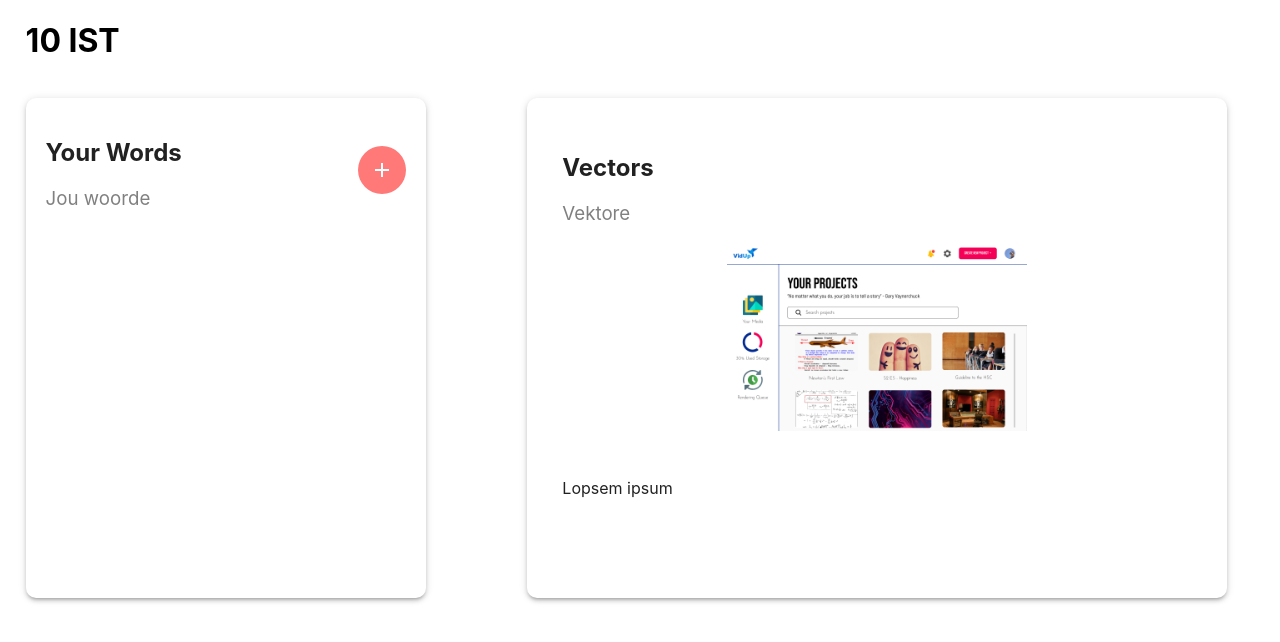
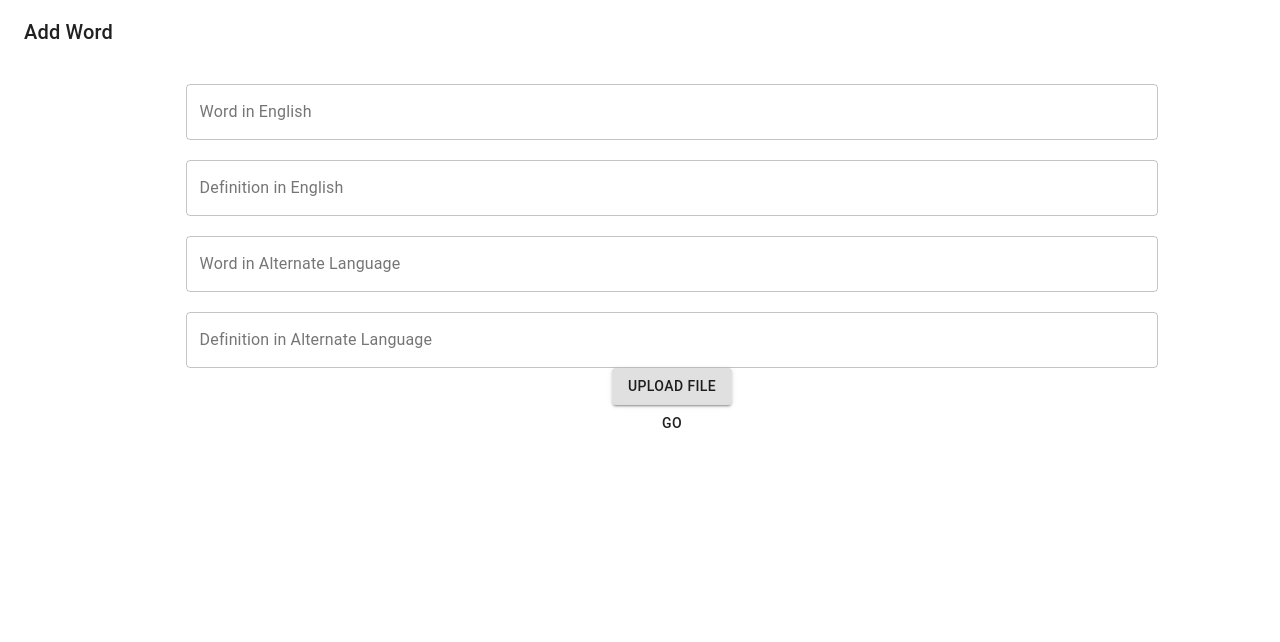
Before and after one commit to dillondesilva/SDD-Major-Project, a React (Create React App) app in the folder sdd-major-app/: page /edit/1 in a window 1280 px wide. Both pictures are taken after a click on the button "delete". Shown: the top 642 px of the page. Built offline with nearby package versions, Linux system fonts and the light colour scheme; no server answers.

Commit message:
Layout for wordlist designer is functional. wordlistCode URL parameter is now accessible inside of class component

```diff
--- a/sdd-major-app/src/App.js
+++ b/sdd-major-app/src/App.js
@@ -26,10 +26,9 @@ function App() {
         <Register/>
       </Route>
       <Route path="/dashboard">
-        <Dashboard/>
+        <Dashboard />
       </Route>
-      <Route path="/edit/:id" >
-        <WordlistCreator/>
+      <Route path="/edit/:id" component={WordlistCreator}>
       </Route>
     </Router>
   );
--- a/sdd-major-app/src/pages/WordlistCreator.js
+++ b/sdd-major-app/src/pages/WordlistCreator.js
@@ -1,5 +1,5 @@
 import React, { useEffect } from 'react'
-import { Paper, Button, Card, CardContent, IconButton } from '@material-ui/core'
+import { Paper, Button, Card, CardContent, IconButton, TextField, Dialog, DialogTitle, Input } from '@material-ui/core'
 import image from '../public/theboard.png'
 import AddIcon from '@material-ui/icons/Add';
 import CreateIcon from '@material-ui/icons/Create';
@@ -15,7 +15,8 @@ export default class WordlistCreator extends React.Component {
                 username: "",
                 email: ""
             },
-            wordlistCode: ""
+            wordlistCode: "",
+            openWord: false
         }
     }
 
@@ -25,6 +26,11 @@ export default class WordlistCreator extends React.Component {
         // this.setState({
         //     wordlistCode: wordlistCode
         // })
+
+        let wordlistCode = this.props.match.params.id;
+        this.setState({
+            wordlistCode: wordlistCode
+        })
 
         fetch('http://sddmajordev:5000/api/userbase/get_user_by_uid', {
             method: 'post',
@@ -67,7 +73,7 @@ export default class WordlistCreator extends React.Component {
                                         <h3 style={{textAlign: "left", color: "grey", fontWeight: "400"}}>Jou woorde</h3>
                                     </div>
                                     <div style={{paddingRight: "5%", paddingTop: "12%"}}>
-                                        <IconButton aria-label="delete" style={{backgroundColor: "#FF7979", float: "right"}}>
+                                        <IconButton aria-label="delete" style={{backgroundColor: "#FF7979", float: "right"}} onClick={() => this.setState({openWord: true})}>
                                             <AddIcon style={{color: "white"}}/>
                                         </IconButton>
                                     </div>
@@ -86,6 +92,29 @@ export default class WordlistCreator extends React.Component {
                             </Paper>
                         </div>
                     </div>
+                    <Dialog fullScreen open={this.state.openWord} onClose={() => this.setState({openWord: false})}>
+                        <DialogTitle>Add Word</DialogTitle>
+                        <div style={{marginLeft: "5%"}}>
+                            <Paper elevation={0} style={{textAlign: "center"}}>
+                                <TextField label="Word in English" variant="outlined" style={{marginTop: "20px", width: "80%"}} onChange={(e) => this.setState({wordlistName: e.target.value})}></TextField>
+                                <br></br>
+                                <TextField label="Definition in English" variant="outlined" style={{marginTop: "20px", width: "80%"}} onChange={(e) => this.setState({wordlistDescription: e.target.value})}></TextField>
+                                <br></br>
+                                <TextField label="Word in Alternate Language" variant="outlined" style={{marginTop: "20px", width: "80%"}} onChange={(e) => this.setState({wordlistDescription: e.target.value})}></TextField>
+                                <br></br>
+                                <TextField label="Definition in Alternate Language" variant="outlined" style={{marginTop: "20px", width: "80%"}} onChange={(e) => this.setState({wordlistDescription: e.target.value})}></TextField>
+                                <br></br>
+                                <Button variant="contained" component="label">
+                                    Upload File
+                                    <input type="file" hidden/>
+                                </Button>
+                                <br></br>
+                                <div style={{textAlign: "center"}}>
+                                    <Button color="primary" variant="filled" onClick={this.createWordlist}>Go</Button>
+                                </div>
+                            </Paper>
+                        </div>
+                    </Dialog>
                 </div>
             )
         }
```
Also changed, not shown: 1 other file (tests, documents, lock files or other folders).
